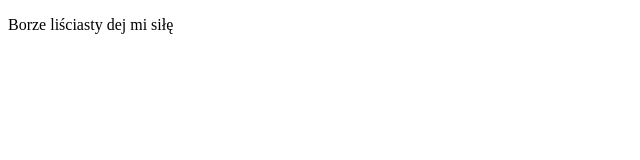
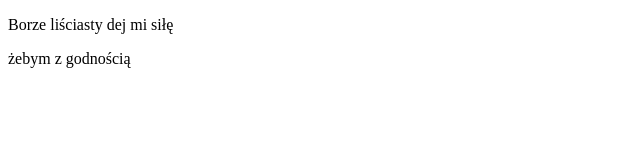
Before and after one commit to julitakoss/gitjestgit, a plain HTML site: page index.html in a window 1280 px wide. Shown: the whole page, without its empty margins (0-640 px from the left). Drawn offline with Linux system fonts and the light colour scheme.

Commit message:
drugi paragraf

```diff
--- a/index.html
+++ b/index.html
@@ -7,5 +7,6 @@
 </head>
 <body>
     <p>Borze liściasty dej mi siłę</p>
+    <p>żebym z godnością</p>
 </body>
 </html>
```
